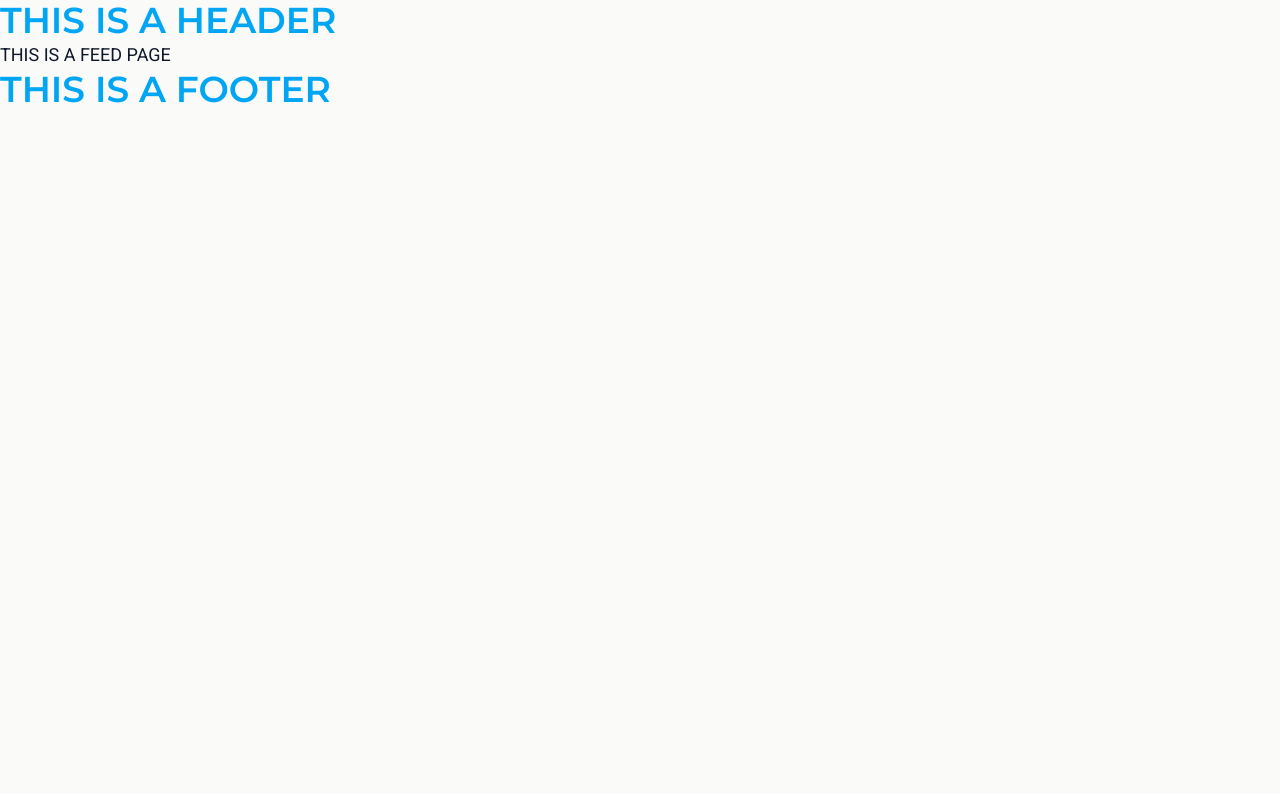
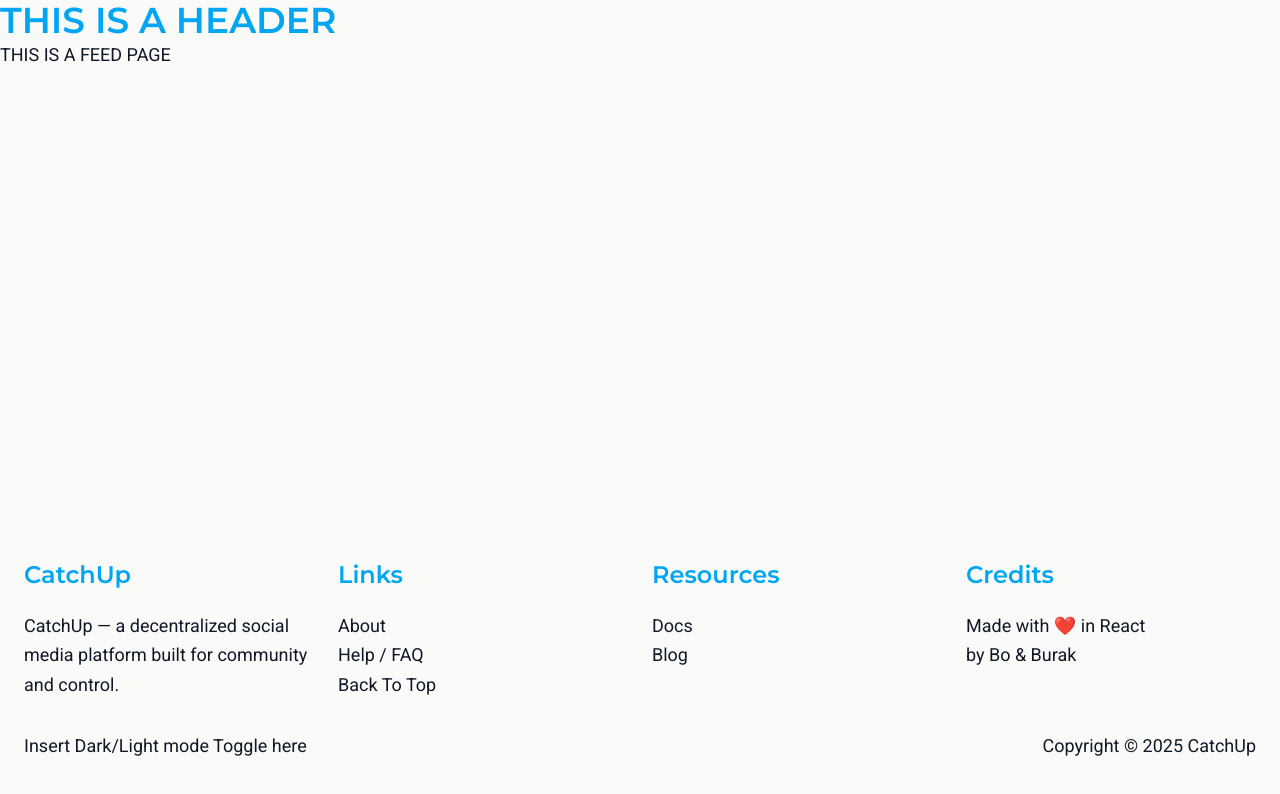
Before and after one commit to 4-sem-CatchUp/frontend, a React (Vite) app: page / in a window 1280 px wide. Shown: the top 794 px of the page. Built offline with nearby package versions, Linux system fonts and the light colour scheme.

Commit message:
Basic footer structure created, still pondering what to add as content

```diff
--- a/src/app/layout/AppLayout.jsx
+++ b/src/app/layout/AppLayout.jsx
@@ -5,9 +5,9 @@ import GlobalFooter from "./GlobalFooter";
 
 export default function AppLayout() {
   return (
-    <div>
+    <div className="min-h-screen flex flex-col bg-stone-50 dark:bg-gray-900">
       <GlobalHeader />
-      <main>
+      <main className="flex-1">
         <Outlet />
       </main>
       <GlobalFooter />
--- a/src/app/layout/GlobalFooter.jsx
+++ b/src/app/layout/GlobalFooter.jsx
@@ -1,4 +1,43 @@
 import React from "react";
+
 export default function GlobalFooter() {
-  return <h1>THIS IS A FOOTER</h1>;
+  const year = new Date().getFullYear();
+  return (
+    <footer className="bg-stone-50 dark:bg-gray-900">
+      <div className="mx-auto max-w-7xl px-6 py-10">
+        {/* First Row – 4 columns */}
+        <div className="grid grid-cols-1 md:grid-cols-4 gap-6">
+          <div>
+            <h2 className="text-2xl pb-5">CatchUp</h2>
+            <p>
+              CatchUp — a decentralized social media platform built for
+              community and control.
+            </p>
+          </div>
+          <div>
+            <h2 className="text-2xl pb-5">Links</h2>
+            <p>About</p>
+            <p>Help / FAQ</p>
+            <p>Back To Top</p>
+          </div>
+          <div>
+            <h2 className="text-2xl pb-5">Resources</h2>
+            <p>Docs</p>
+            <p>Blog</p>
+          </div>
+          <div>
+            <h2 className="text-2xl pb-5">Credits</h2>
+            <p>Made with ❤️ in React</p>
+            <p>by Bo & Burak</p>
+          </div>
+        </div>
+
+        {/* Second Row – left/right aligned */}
+        <div className="mt-8 flex flex-col gap-4 md:flex-row md:items-center md:justify-between">
+          <p>Insert Dark/Light mode Toggle here</p>
+          <p>Copyright &copy; {year} CatchUp</p>
+        </div>
+      </div>
+    </footer>
+  );
 }
```
